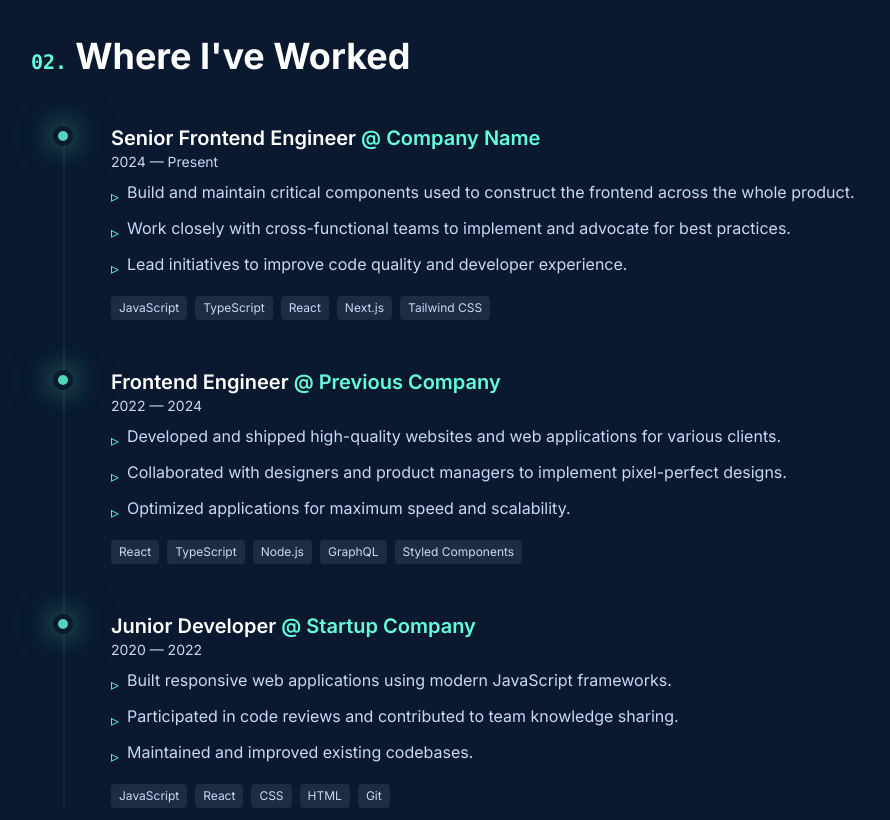
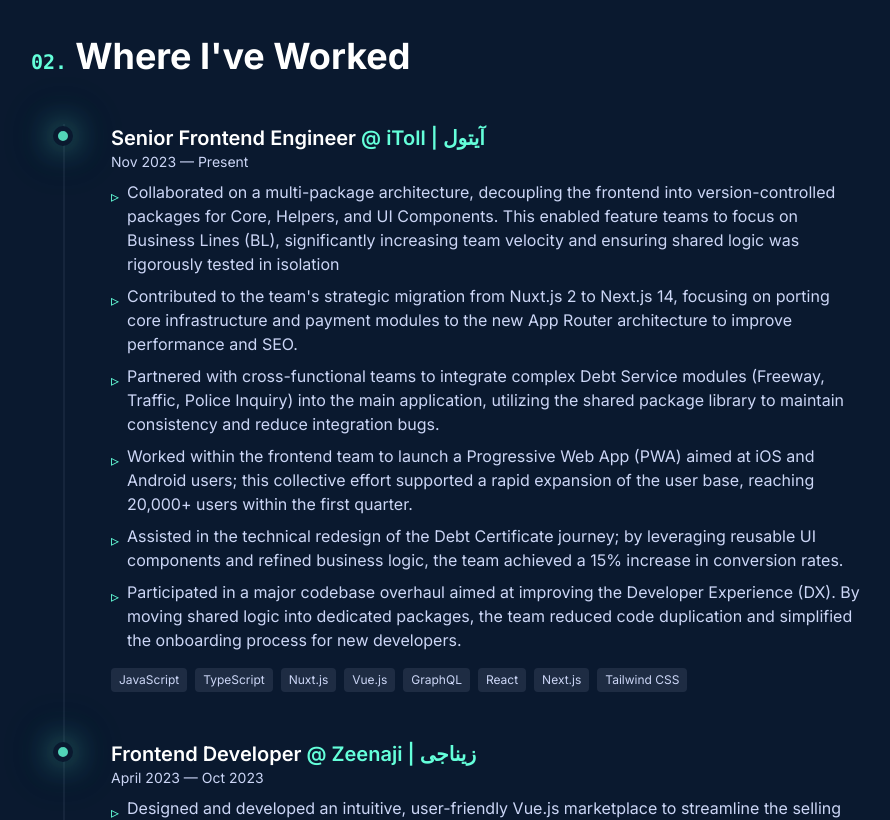
Before and after one commit to dev-mohammadrezaahmadi/-, a Next.js app: page / in a window 1280 px wide. Shown: the part 1400-2220 px from the top of the page, without its empty margins (193-1083 px from the left). Built offline with nearby package versions, Linux system fonts and the light colour scheme.

Commit message:
feat: update the experience section

```diff
--- a/components/sections/Experience.tsx
+++ b/components/sections/Experience.tsx
@@ -47,39 +47,56 @@
   const experiences: ExperienceItem[] = [
     {
       title: 'Senior Frontend Engineer',
-      company: 'Company Name',
-      location: 'Remote',
-      period: '2024 — Present',
+      company: 'iToll | آیتول',
+      location: 'Tehran, Iran',
+      period: 'Nov 2023 — Present',
       description: [
-        'Build and maintain critical components used to construct the frontend across the whole product.',
-        'Work closely with cross-functional teams to implement and advocate for best practices.',
-        'Lead initiatives to improve code quality and developer experience.',
+        'Collaborated on a multi-package architecture, decoupling the frontend into version-controlled packages for Core, Helpers, and UI Components. This enabled feature teams to focus on Business Lines (BL), significantly increasing team velocity and ensuring shared logic was rigorously tested in isolation',
+        "Contributed to the team's strategic migration from Nuxt.js 2 to Next.js 14, focusing on porting core infrastructure and payment modules to the new App Router architecture to improve performance and SEO.",
+        "Partnered with cross-functional teams to integrate complex Debt Service modules (Freeway, Traffic, Police Inquiry) into the main application, utilizing the shared package library to maintain consistency and reduce integration bugs.",
+        "Worked within the frontend team to launch a Progressive Web App (PWA) aimed at iOS and Android users; this collective effort supported a rapid expansion of the user base, reaching 20,000+ users within the first quarter.",
+        "Assisted in the technical redesign of the Debt Certificate journey; by leveraging reusable UI components and refined business logic, the team achieved a 15% increase in conversion rates.",
+        "Participated in a major codebase overhaul aimed at improving the Developer Experience (DX). By moving shared logic into dedicated packages, the team reduced code duplication and simplified the onboarding process for new developers."
+
       ],
-      technologies: ['JavaScript', 'TypeScript', 'React', 'Next.js', 'Tailwind CSS'],
+      technologies: ['JavaScript', 'TypeScript', 'Nuxt.js', 'Vue.js', 'GraphQL' ,'React', 'Next.js', 'Tailwind CSS'],
     },
     {
-      title: 'Frontend Engineer',
-      company: 'Previous Company',
-      location: 'City, Country',
-      period: '2022 — 2024',
+      title: 'Frontend Developer',
+      company: 'Zeenaji | زیناجی',
+      location: 'Tehran, Iran',
+      period: 'April 2023 — Oct 2023',
       description: [
-        'Developed and shipped high-quality websites and web applications for various clients.',
-        'Collaborated with designers and product managers to implement pixel-perfect designs.',
-        'Optimized applications for maximum speed and scalability.',
+        "Designed and developed an intuitive, user-friendly Vue.js marketplace to streamline the selling experience for suppliers and buyers.",
+        "Developed an administrative dashboard using React-Admin to manage seller and customer accounts and track status."
       ],
-      technologies: ['React', 'TypeScript', 'Node.js', 'GraphQL', 'Styled Components'],
+      technologies: ['Nuxt.js', 'Vue.js', 'Nestjs'],
     },
     {
-      title: 'Junior Developer',
-      company: 'Startup Company',
-      location: 'City, Country',
-      period: '2020 — 2022',
+      title: 'Frontend Developer',
+      company: 'Limoome | لیمومی',
+      location: 'Tehran, Iran',
+      period: 'Sep 2021 — Oct 2023',
       description: [
-        'Built responsive web applications using modern JavaScript frameworks.',
-        'Participated in code reviews and contributed to team knowledge sharing.',
-        'Maintained and improved existing codebases.',
+        "As a member of Limoome tech team, we provide solutions and ensure people to have a more robust and straight-forward experience to grow healthier habbits for a more quality life style through our applications.",
+        "Led migration of legacy JSP codebase to Vue and React frameworks, converting more than 60% lines of code to modern front-end stack.",
+        "Established modular monorepo architecture using Yarn workspaces and layered service boundaries, consolidating UI, Network, and Core services into unified dev environment.",
+        "Partnered with UX designers to build out custom UI component library on top of TailwindCSS and Vant, implementing 30+ reusable UI components to standardize product design system.",
+        "Developed multiple admin panels using React-Admin framework, increasing business agility and system maintainability.",
       ],
-      technologies: ['JavaScript', 'React', 'CSS', 'HTML', 'Git'],
+      technologies: ['Nuxt.js', 'Vue.js', 'Nestjs'],
+    },
+    {
+      title: 'Frontend Developer',
+      company: 'Baloot Saving | بلوط',
+      location: 'Tehran, Iran',
+      period: 'Sep 2021 — Oct 2023',
+      description: [
+        "Implemented progressive web app capabilities into iOS MVP using React, integrating Web Core API (Push Notification, Offline Caching, ...) and service workers to provide native-like capabilities to 1,500+ mobile users.",
+        "Developed interactive data visualizations using D3.js and Nivo.js to represent user balance metrics.",
+        "Built and optimized company website using Next.js and React, leveraging SSG and ISR to improve Core Web Vitals metrics by 50%."
+      ],
+      technologies: ['Next.js', 'React', 'PWA', 'D3.js', 'Nivo.js'],
     },
   ];
 
```
